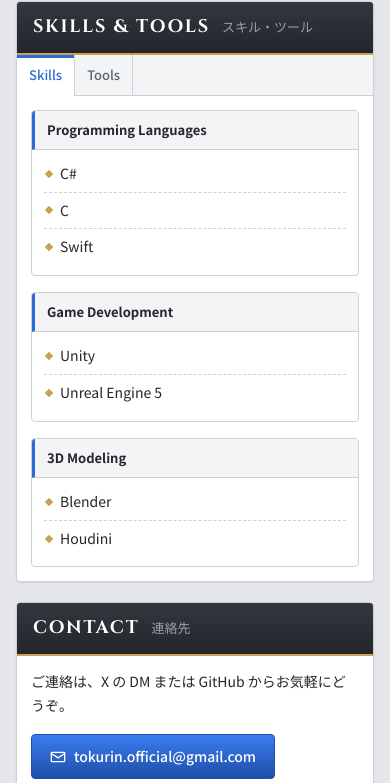
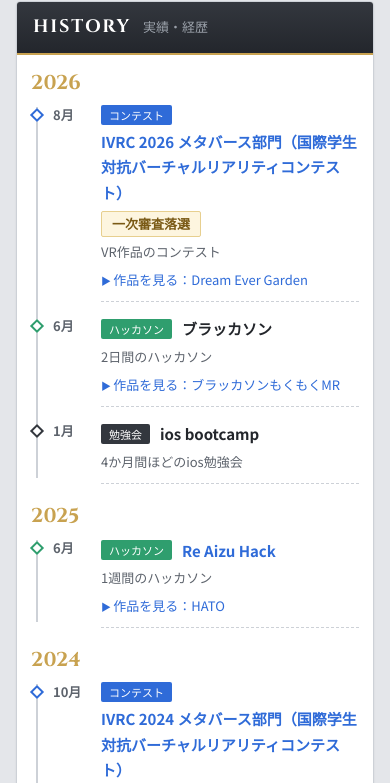
Before and after one commit to Tokurln/myPortfolioSite, a website built with Vite: page index.html in a window 390 px wide. Shown: the part 2714-3497 px from the top of the page. Built offline with nearby package versions, Linux system fonts and the light colour scheme.

Commit message:
add history

```diff
--- a/index.html
+++ b/index.html
@@ -14,7 +14,6 @@
 </head>
 
 <body>
-    <!-- トップバー（リンクは src/content/profile.js から生成） -->
     <div class="topbar">
         <div class="container topbar-inner">
             <span class="topbar-title">PORTFOLIO</span>
@@ -22,7 +21,6 @@
         </div>
     </div>
 
-    <!-- ヘッダー -->
     <header class="header">
         <div class="container header-inner">
             <a href="#home" class="brand">
@@ -39,7 +37,6 @@
         </div>
     </header>
 
-    <!-- グローバルナビ -->
     <nav class="gnav" aria-label="メインメニュー">
         <div class="container gnav-inner">
             <button class="gnav-toggle" type="button" aria-expanded="false" aria-controls="gnavMenu">
@@ -50,6 +47,7 @@
                 <li><a href="#home"><span class="gnav-en">HOME</span><span class="gnav-ja">トップ</span></a></li>
                 <li><a href="#works"><span class="gnav-en">WORKS</span><span class="gnav-ja">作品</span></a></li>
                 <li><a href="#profile"><span class="gnav-en">PROFILE</span><span class="gnav-ja">プロフィール</span></a></li>
+                <li><a href="#history"><span class="gnav-en">HISTORY</span><span class="gnav-ja">実績</span></a></li>
                 <li><a href="#skills"><span class="gnav-en">SKILLS</span><span class="gnav-ja">スキル</span></a></li>
                 <li><a href="#contact"><span class="gnav-en">CONTACT</span><span class="gnav-ja">連絡先</span></a></li>
             </ul>
@@ -58,40 +56,33 @@
 
     <div class="page" id="home">
         <div class="container layout">
-            <!-- ========== メインカラム ========== -->
             <main class="main">
-                <!-- ヒーロー：画像のある作品をスライド表示 -->
                 <section class="hero" aria-label="注目の作品">
                     <div class="hero-slides"></div>
                     <div class="hero-dots" role="tablist"></div>
                 </section>
 
-                <!-- Works -->
                 <section id="works" class="panel">
                     <h2 class="panel-title"><span class="panel-title-en">WORKS</span>作品一覧</h2>
-                    <!-- タブは作品の tech から自動生成 -->
                     <div class="tabs works-tabs" role="tablist" aria-label="使用ツールで絞り込み"></div>
                     <div class="panel-body">
-                        <!-- 作品カードは src/content/works/*.md から自動生成 -->
                         <div class="project-grid"></div>
                     </div>
                 </section>
 
-                <!-- Profile -->
                 <section id="profile" class="panel">
                     <h2 class="panel-title"><span class="panel-title-en">PROFILE</span>プロフィール</h2>
                     <div class="panel-body">
                         <dl class="info-list">
                             <div class="info-item">
                                 <dt>専門分野</dt>
-                                <dd>ゲーム開発、3Dモデリング、VFX</dd>
+                                <dd>ゲーム開発、3Dモデリング</dd>
                             </div>
                             <div class="info-item">
                                 <dt>興味分野</dt>
-                                <dd>VR/AR技術、ゲーム開発、VFX、シェーダー</dd>
+                                <dd>VR/AR技術、ゲーム開発、VFX、Shader</dd>
                             </div>
                         </dl>
-                        <!-- 所属・サークル・コミュニティは src/content/affiliations.json から生成 -->
                         <div class="affiliation-block">
                             <h3 class="sub-title">所属・コミュニティ</h3>
                             <ul class="affiliation-list"></ul>
@@ -99,7 +90,13 @@
                     </div>
                 </section>
 
-                <!-- Skills & Tools -->
+                <section id="history" class="panel">
+                    <h2 class="panel-title"><span class="panel-title-en">HISTORY</span>実績・経歴</h2>
+                    <div class="panel-body">
+                        <ol class="history"></ol>
+                    </div>
+                </section>
+
                 <section id="skills" class="panel">
                     <h2 class="panel-title"><span class="panel-title-en">SKILLS &amp; TOOLS</span>スキル・ツール</h2>
                     <div class="tabs" role="tablist" aria-label="スキルとツール">
@@ -163,7 +160,6 @@
                     </div>
                 </section>
 
-                <!-- Contact（内容は src/content/profile.js の contact） -->
                 <section id="contact" class="panel">
                     <h2 class="panel-title"><span class="panel-title-en">CONTACT</span>連絡先</h2>
                     <div class="panel-body contact-body">
@@ -173,7 +169,6 @@
                 </section>
             </main>
 
-            <!-- ========== サイドバー ========== -->
             <aside class="sidebar" id="character">
                 <section class="side-box character-card">
                     <h2 class="side-title">CHARACTER</h2>
@@ -190,7 +185,6 @@
                     <ul class="side-links" data-links="banner"></ul>
                 </section>
 
-                <!-- ゲームのキャラは src/content/profile.js の games -->
                 <section class="side-box">
                     <h2 class="side-title">GAME CHARACTERS</h2>
                     <ul class="game-list"></ul>
@@ -204,7 +198,6 @@
         </div>
     </div>
 
-    <!-- プロジェクト詳細モーダル -->
     <div id="projectModal" class="modal" role="dialog" aria-modal="true" aria-labelledby="modalTitle">
         <div class="modal-content">
             <div class="modal-header">
@@ -216,7 +209,6 @@
                     <div class="modal-image-section">
                         <img id="modalImage" alt="" class="modal-image" hidden>
                         <div id="modalImagePlaceholder" class="modal-image-placeholder">No Image</div>
-                        <!-- .md の store: に書いた入手先 -->
                         <div id="modalStore" class="modal-store" hidden></div>
                     </div>
                     <div class="modal-info-section">
@@ -230,7 +222,6 @@
                         </div>
                     </div>
                 </div>
-                <!-- .md の「## 実装内容」などはここに表示 -->
                 <div id="modalExtraSections"></div>
                 <div class="modal-video-section">
                     <h4>動画</h4>
@@ -240,12 +231,10 @@
                             referrerpolicy="strict-origin-when-cross-origin" allowfullscreen></iframe>
                     </div>
                 </div>
-                <!-- .md の twitter: に書いたポストを埋め込む -->
                 <div class="modal-tweet-section" id="modalTweetSection" hidden>
                     <h4>X (Twitter)</h4>
                     <div id="modalTweets"></div>
                 </div>
-                <!-- .md の links: に書いたその他のリンク -->
                 <div class="modal-link-section" id="modalLinkSection" hidden>
                     <h4>Links</h4>
                     <ul id="modalLinks" class="modal-links"></ul>
@@ -254,7 +243,6 @@
         </div>
     </div>
 
-    <!-- フッター -->
     <footer class="footer">
         <div class="container footer-inner">
             <ul class="footer-links" data-links="text"></ul>
--- /dev/null
+++ b/src/content/history.json
@@ -0,0 +1,52 @@
+[
+    {
+        "date": "2026-08",
+        "type": "コンテスト",
+        "title": "IVRC 2026 メタバース部門（国際学生対抗バーチャルリアリティコンテスト）",
+        "result": "一次審査落選",
+        "url": "https://ivrc.net/2026_metaverse/seed-stage/",
+        "work": "Dream Ever Garden",
+        "note": "VR作品のコンテスト",
+        "hidden": false
+    },
+        {
+        "date": "2026-01",
+        "type": "勉強会",
+        "title": "ios bootcamp",
+        "result": "",
+        "url": "",
+        "work": "",
+        "note": "4か月間ほどのios勉強会",
+        "hidden": false
+    },
+    {
+        "date": "2026-06",
+        "type": "ハッカソン",
+        "title": "ブラッカソン",
+        "result": "",
+        "url": "",
+        "work": "ブラッカソンもくもくMR",
+        "note": "2日間のハッカソン",
+        "hidden": false
+    },
+    {
+        "date": "2025-06",
+        "type": "ハッカソン",
+        "title": "Re Aizu Hack",
+        "result": "",
+        "url": "https://zli.connpass.com/event/349133/",
+        "work": "HATO",
+        "note": "1週間のハッカソン",
+        "hidden": false
+    },
+    {
+        "date": "2024-10",
+        "type": "コンテスト",
+        "title": "IVRC 2024 メタバース部門（国際学生対抗バーチャルリアリティコンテスト）",
+        "result": "IVRCメタバース部門最優秀賞受賞",
+        "url": "https://vrchat.com/home/launch?worldId=wrld_0bf82d2d-3e65-4ce9-9a79-47e382e5c82c",
+        "work": "Shape of Kizuna",
+        "note": "VR作品のコンテスト",
+        "hidden": false
+    }
+]
--- /dev/null
+++ b/src/js/history.js
@@ -0,0 +1,120 @@
+// src/content/history.json（コンテスト・ハッカソン・インターンなどの実績）を年表として描画する
+//
+// history.json の1件 = { ... } ひとつ。項目の意味:
+//   date   : 年月（必須）。"2026-08" の形で書く（"2026" だけでも可）。新しい順に自動で並ぶ
+//   type   : 種類（コンテスト / ハッカソン / インターン / 受賞 / 登壇 など）。種類ごとに色が変わる
+//   title  : イベント名・会社名（必須）
+//   result : 結果（例: 最優秀賞 / 本選出場 / 2週間参加）。空欄なら表示しない
+//   url    : 公式サイトなど。あれば名前がリンクになる
+//   work   : 関連する作品のタイトル（works/*.md の title と同じ文字）。あれば「作品を見る」ボタンが出る
+//   note   : ひとこと説明。空欄なら表示しない
+//   hidden : true にするとサイトに表示しない（下書き・記入例用）
+
+import data from '../content/history.json';
+
+const TYPE_CLASS = {
+    コンテスト: 'contest',
+    ハッカソン: 'hackathon',
+    インターン: 'intern',
+    受賞: 'award',
+    登壇: 'talk',
+};
+
+const entries = data
+    .filter((item) => item && item.date && item.title && !item.hidden)
+    .sort((a, b) => String(b.date).localeCompare(String(a.date)));
+
+function parseDate(date) {
+    const [year, month] = String(date).split('-');
+    return { year, month: month ? `${Number(month)}月` : '' };
+}
+
+function createItem(item, works, onSelect) {
+    const li = document.createElement('li');
+    li.className = `history-item history-${TYPE_CLASS[item.type] ?? 'other'}`;
+
+    const month = document.createElement('span');
+    month.className = 'history-month';
+    month.textContent = parseDate(item.date).month;
+
+    const body = document.createElement('div');
+    body.className = 'history-body';
+
+    const head = document.createElement('div');
+    head.className = 'history-head';
+    if (item.type) {
+        const type = document.createElement('span');
+        type.className = 'history-type';
+        type.textContent = item.type;
+        head.append(type);
+    }
+    let title;
+    if (item.url) {
+        title = document.createElement('a');
+        title.href = item.url;
+        title.target = '_blank';
+        title.rel = 'noreferrer';
+    } else {
+        title = document.createElement('span');
+    }
+    title.className = 'history-title';
+    title.textContent = item.title;
+    head.append(title);
+    body.append(head);
+
+    if (item.result) {
+        const result = document.createElement('p');
+        result.className = 'history-result';
+        result.textContent = item.result;
+        body.append(result);
+    }
+    if (item.note) {
+        const note = document.createElement('p');
+        note.className = 'history-note';
+        note.textContent = item.note;
+        body.append(note);
+    }
+
+    const work = item.work && works.find((w) => w.title === item.work);
+    if (work) {
+        const button = document.createElement('button');
+        button.type = 'button';
+        button.className = 'history-work';
+        button.textContent = `作品を見る：${work.title}`;
+        button.addEventListener('click', () => onSelect(work));
+        body.append(button);
+    }
+
+    li.append(month, body);
+    return li;
+}
+
+export function renderHistory(works, onSelect) {
+    const root = document.querySelector('.history');
+    if (!root) return;
+    const section = root.closest('section');
+    if (section) section.hidden = entries.length === 0;
+
+    // 年ごとにまとめる（entries は新しい順なので、そのまま出てきた順に並べる）
+    const years = new Map();
+    for (const item of entries) {
+        const { year } = parseDate(item.date);
+        if (!years.has(year)) years.set(year, []);
+        years.get(year).push(item);
+    }
+
+    root.replaceChildren(
+        ...[...years].map(([year, items]) => {
+            const group = document.createElement('li');
+            group.className = 'history-year';
+            const label = document.createElement('span');
+            label.className = 'history-year-label';
+            label.textContent = year;
+            const list = document.createElement('ol');
+            list.className = 'history-items';
+            list.append(...items.map((item) => createItem(item, works, onSelect)));
+            group.append(label, list);
+            return group;
+        })
+    );
+}
--- a/src/main.js
+++ b/src/main.js
@@ -5,6 +5,7 @@ import { renderWorksTabs } from './js/projects.js';
 import { renderHero } from './js/hero.js';
 import { renderSidebar } from './js/sidebar.js';
 import { renderAffiliations } from './js/affiliations.js';
+import { renderHistory } from './js/history.js';
 import { initModal, openProjectModal } from './js/modal.js';
 
 // モーダルの閉じるボタンなどは、他の描画でエラーが出ても効くように最初に登録する
@@ -20,6 +21,7 @@ renderWorksTabs(
 renderHero(document.querySelector('.hero'), works, openProjectModal);
 renderSidebar(profile, works, openProjectModal);
 renderAffiliations();
+renderHistory(works, openProjectModal);
 
 // Skills / Tools のタブ切り替え
 const skillTabs = document.querySelectorAll('[data-skill-tab]');
--- a/src/styles.css
+++ b/src/styles.css
@@ -877,6 +877,165 @@ a.affiliation-name:hover {
     margin-top: 4px;
     font-size: 13px;
     color: var(--text-sub);
+}
+
+/* ========== History（年表） ========== */
+.history {
+    display: flex;
+    flex-direction: column;
+    gap: 18px;
+}
+
+.history-year {
+    display: grid;
+    grid-template-columns: 64px 1fr;
+    gap: 0 12px;
+}
+
+.history-year-label {
+    font-family: var(--font-display);
+    font-size: 20px;
+    font-weight: 700;
+    line-height: 28px;
+    color: var(--gold);
+}
+
+/* 縦の線 */
+.history-items {
+    position: relative;
+    display: flex;
+    flex-direction: column;
+    gap: 10px;
+    padding-left: 22px;
+}
+
+.history-items::before {
+    content: '';
+    position: absolute;
+    left: 5px;
+    top: 6px;
+    bottom: 6px;
+    width: 2px;
+    background: var(--border);
+}
+
+.history-item {
+    --history-color: var(--dark-3);
+    position: relative;
+    display: grid;
+    grid-template-columns: 40px 1fr;
+    gap: 0 8px;
+}
+
+.history-contest { --history-color: var(--accent); }
+.history-hackathon { --history-color: #2f9e6e; }
+.history-intern { --history-color: #8a4fd0; }
+.history-award { --history-color: var(--gold); }
+.history-talk { --history-color: #d0603a; }
+
+/* 線の上の点 */
+.history-item::before {
+    content: '';
+    position: absolute;
+    left: -21px;
+    top: 9px;
+    width: 10px;
+    height: 10px;
+    background: var(--bg-panel);
+    border: 2px solid var(--history-color);
+    transform: rotate(45deg);
+}
+
+.history-month {
+    font-size: 13px;
+    font-weight: 700;
+    line-height: 28px;
+    color: var(--text-sub);
+}
+
+.history-body {
+    padding: 4px 0 10px;
+    border-bottom: 1px dashed var(--border);
+}
+
+.history-head {
+    display: flex;
+    flex-wrap: wrap;
+    align-items: center;
+    gap: 4px 10px;
+}
+
+.history-type {
+    padding: 0 8px;
+    font-size: 11px;
+    line-height: 20px;
+    color: #fff;
+    background: var(--history-color);
+    border-radius: 2px;
+}
+
+.history-title {
+    font-size: 15px;
+    font-weight: 700;
+    color: var(--text);
+}
+
+a.history-title {
+    color: var(--accent);
+    text-decoration: none;
+}
+
+a.history-title:hover {
+    text-decoration: underline;
+}
+
+.history-result {
+    display: inline-block;
+    margin-top: 6px;
+    padding: 1px 10px;
+    font-size: 13px;
+    font-weight: 700;
+    color: #7a5a16;
+    background: #fdf5df;
+    border: 1px solid var(--gold-light);
+    border-radius: 2px;
+}
+
+.history-note {
+    margin-top: 4px;
+    font-size: 13px;
+    color: var(--text-sub);
+}
+
+.history-work {
+    display: block;
+    margin-top: 6px;
+    padding: 0;
+    font: inherit;
+    font-size: 13px;
+    color: var(--accent);
+    background: none;
+    border: 0;
+    cursor: pointer;
+}
+
+.history-work::before {
+    content: '▶ ';
+    font-size: 10px;
+}
+
+.history-work:hover {
+    text-decoration: underline;
+}
+
+@media (max-width: 720px) {
+    .history-year {
+        grid-template-columns: 1fr;
+    }
+
+    .history-year-label {
+        margin-bottom: 4px;
+    }
 }
 
 /* ========== Skills ========== */
```
Also changed, not shown: src/content/works/03-hato.md (+1 -1 lines).
